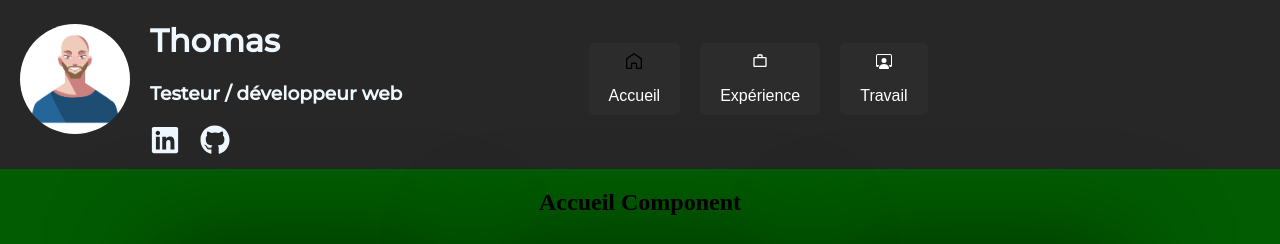
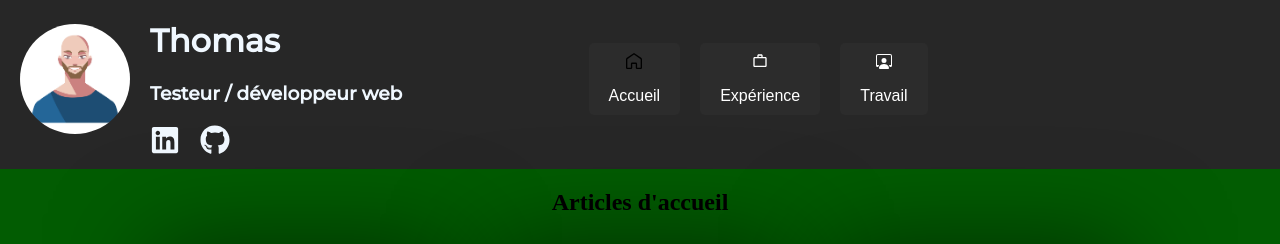
Before and after one commit to ThomasVdbk/my-eportfolio, a React (Create React App) app: page / in a window 1280 px wide. Shown: the top 244 px of the page. Built offline with nearby package versions, Linux system fonts and the light colour scheme; a web font is replaced by a local one.

Commit message:
rendu dynamique du h2 Categories

```diff
--- a/src/components/Categories.js
+++ b/src/components/Categories.js
@@ -5,19 +5,29 @@ import "../styles/categoriesStyle.css";
 
 function Categories({ currentSection }) {
   const [categoryArticles, setCategoryArticles] = useState([]);
+  const [categoryTitle, setCategoryTitle] = useState("");
+  const numberOfArticles = categoryArticles.length;
 
   useEffect(() => {
     const filteredArticles = articlesData.filter(
       (article) => article.category === currentSection
     );
     setCategoryArticles(filteredArticles);
+
+    setCategoryTitle(
+      currentSection === "Accueil"
+        ? "Articles d'accueil"
+        : currentSection === "Expérience"
+        ? "Articles d'expérience"
+        : currentSection === "Travail"
+        ? "Articles de travail"
+        : ""
+    );
   }, [currentSection]);
-
-  const numberOfArticles = categoryArticles.length;
 
   return (
     <div>
-      <h2>{currentSection} Component</h2>
+      <h2>{categoryTitle}</h2>
       <div className="card-container">
         {categoryArticles.map((article) => (
           <div
```
